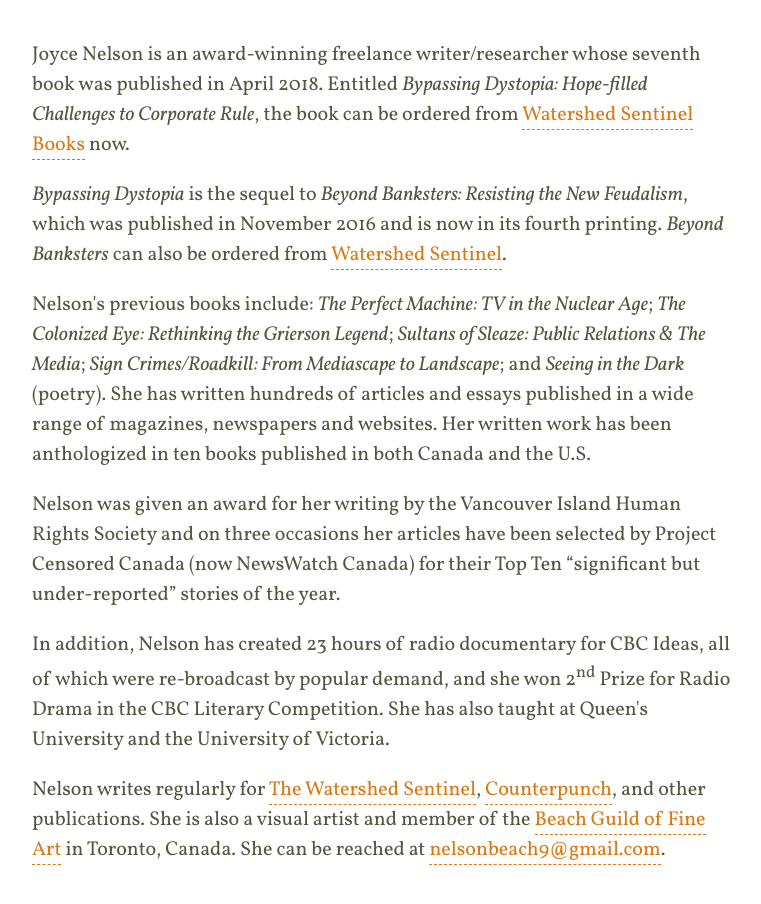
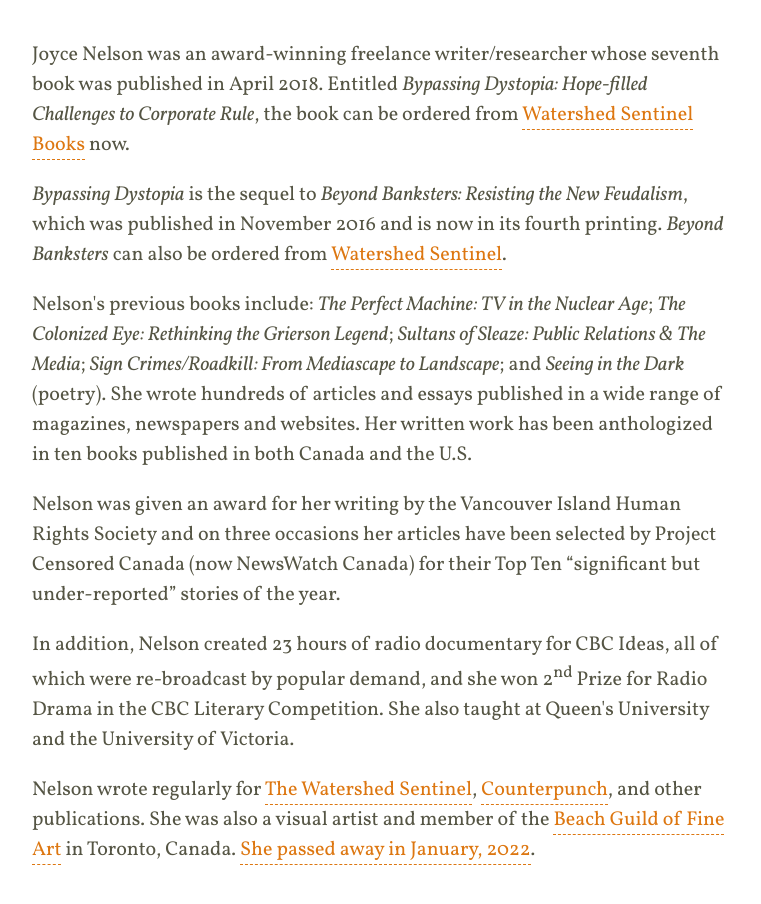
Before and after one commit to pacdavidson/joycenelson.ca, a plain HTML site: page index.html in a window 1280 px wide. Shown: the part 190-1094 px from the top of the page, without its empty margins (258-1019 px from the left). Drawn offline with Linux system fonts and the light colour scheme.

Commit message:
update text following Joyce\'s passing.

```diff
--- a/index.html
+++ b/index.html
@@ -25,17 +25,17 @@
 
   <h1>Joyce Nelson</h1>
 
-  <p>Joyce Nelson is an award-winning freelance writer/researcher whose seventh book was published in April 2018. Entitled <em>Bypassing Dystopia: Hope-filled Challenges to Corporate Rule</em>, the book can be ordered from <a href="https://watershedsentinel.ca/bypassing-dystopia">Watershed Sentinel Books</a> now.</p>
+  <p>Joyce Nelson was an award-winning freelance writer/researcher whose seventh book was published in April 2018. Entitled <em>Bypassing Dystopia: Hope-filled Challenges to Corporate Rule</em>, the book can be ordered from <a href="https://watershedsentinel.ca/bypassing-dystopia">Watershed Sentinel Books</a> now.</p>
 
   <p><em>Bypassing Dystopia</em> is the sequel to <em>Beyond Banksters: Resisting the New Feudalism</em>, which was published in November 2016 and is now in its fourth printing. <em>Beyond Banksters</em> can also be ordered from <a href="https://watershedsentinel.ca/banksters">Watershed Sentinel</a>.</p>
 
-  <p>Nelson&apos;s previous books include: <em>The Perfect Machine: TV in the Nuclear Age</em>; <em>The Colonized Eye: Rethinking the Grierson Legend</em>; <em>Sultans of Sleaze: Public Relations &amp; The Media</em>; <em>Sign Crimes/Roadkill: From Mediascape to Landscape</em>; and <em>Seeing in the Dark</em> (poetry). She has written hundreds of articles and essays published in a wide range of magazines, newspapers and websites. Her written work has been anthologized in ten books published in both Canada and the U.S.</p>
+  <p>Nelson&apos;s previous books include: <em>The Perfect Machine: TV in the Nuclear Age</em>; <em>The Colonized Eye: Rethinking the Grierson Legend</em>; <em>Sultans of Sleaze: Public Relations &amp; The Media</em>; <em>Sign Crimes/Roadkill: From Mediascape to Landscape</em>; and <em>Seeing in the Dark</em> (poetry). She wrote hundreds of articles and essays published in a wide range of magazines, newspapers and websites. Her written work has been anthologized in ten books published in both Canada and the U.S.</p>
 
   <p>Nelson was given an award for her writing by the Vancouver Island Human Rights Society and on three occasions her articles have been selected by Project Censored Canada (now NewsWatch Canada) for their Top Ten &ldquo;significant but under-reported&rdquo; stories of the year.</p>
 
-  <p>In addition, Nelson has created 23 hours of radio documentary for CBC Ideas, all of which were re-broadcast by popular demand, and she won 2<sup>nd</sup> Prize for Radio Drama in the CBC Literary Competition. She has also taught at Queen&apos;s University and the University of Victoria.</p>
+  <p>In addition, Nelson created 23 hours of radio documentary for CBC Ideas, all of which were re-broadcast by popular demand, and she won 2<sup>nd</sup> Prize for Radio Drama in the CBC Literary Competition. She also taught at Queen&apos;s University and the University of Victoria.</p>
 
-  <p>Nelson writes regularly for <a href="http://watershedsentinel.ca/">The Watershed Sentinel</a>, <a href="http://www.counterpunch.org/">Counterpunch</a>, and other publications. She is also a visual artist and member of the <a href="http://www.beachguildoffineart.com/">Beach Guild of Fine Art</a> in Toronto, Canada. She can be reached at <a href="mailto:nelsonbeach9@gmail.com">nelsonbeach9@gmail.com</a>.</p>
+  <p>Nelson wrote regularly for <a href="http://watershedsentinel.ca/">The Watershed Sentinel</a>, <a href="http://www.counterpunch.org/">Counterpunch</a>, and other publications. She was also a visual artist and member of the <a href="http://www.beachguildoffineart.com/">Beach Guild of Fine Art</a> in Toronto, Canada. <a href="https://www.legacy.com/ca/obituaries/theglobeandmail/name/joyce-nelson-obituary?pid=201200175">She passed away in January, 2022</a>.</p>
 
  </body>
 </html>
```
